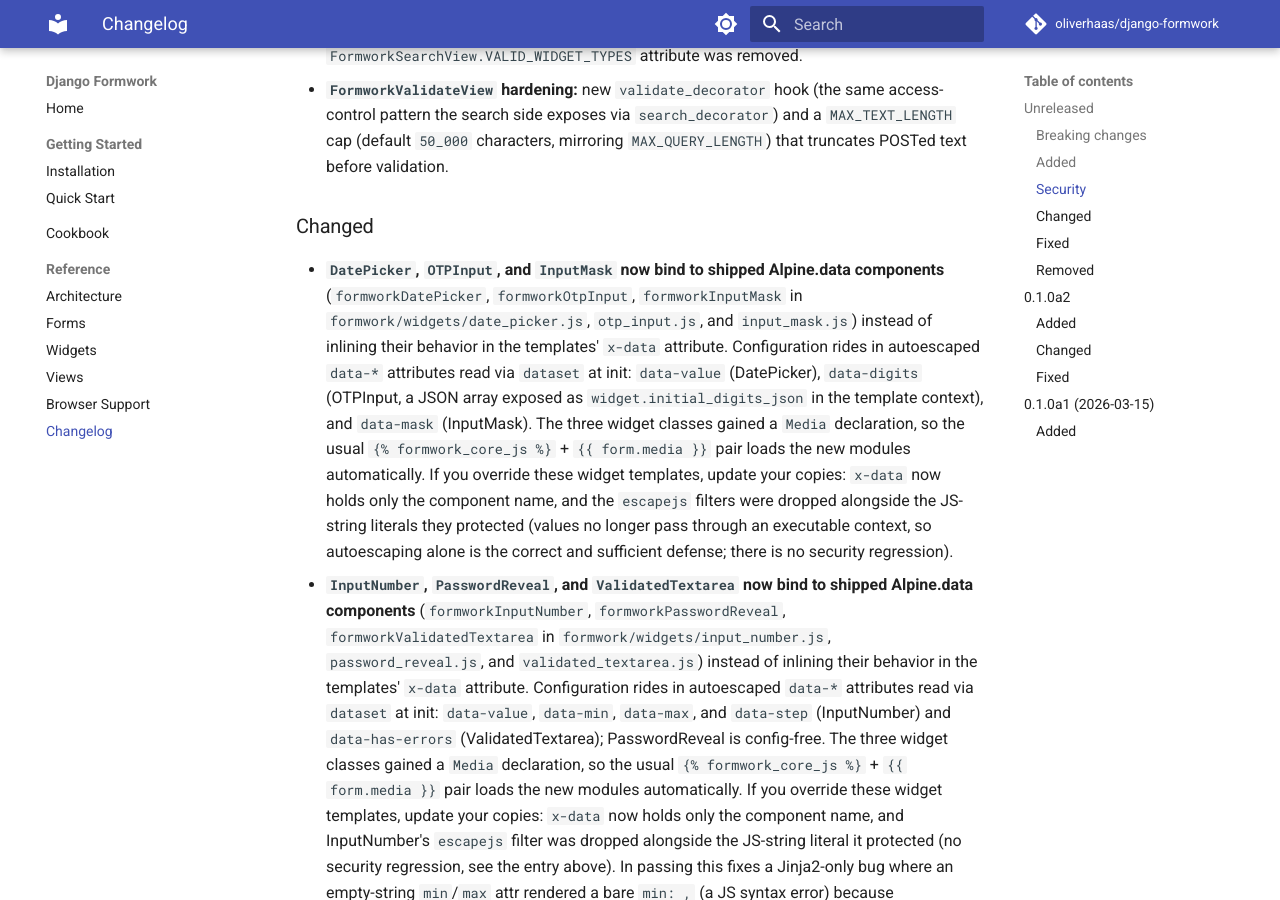
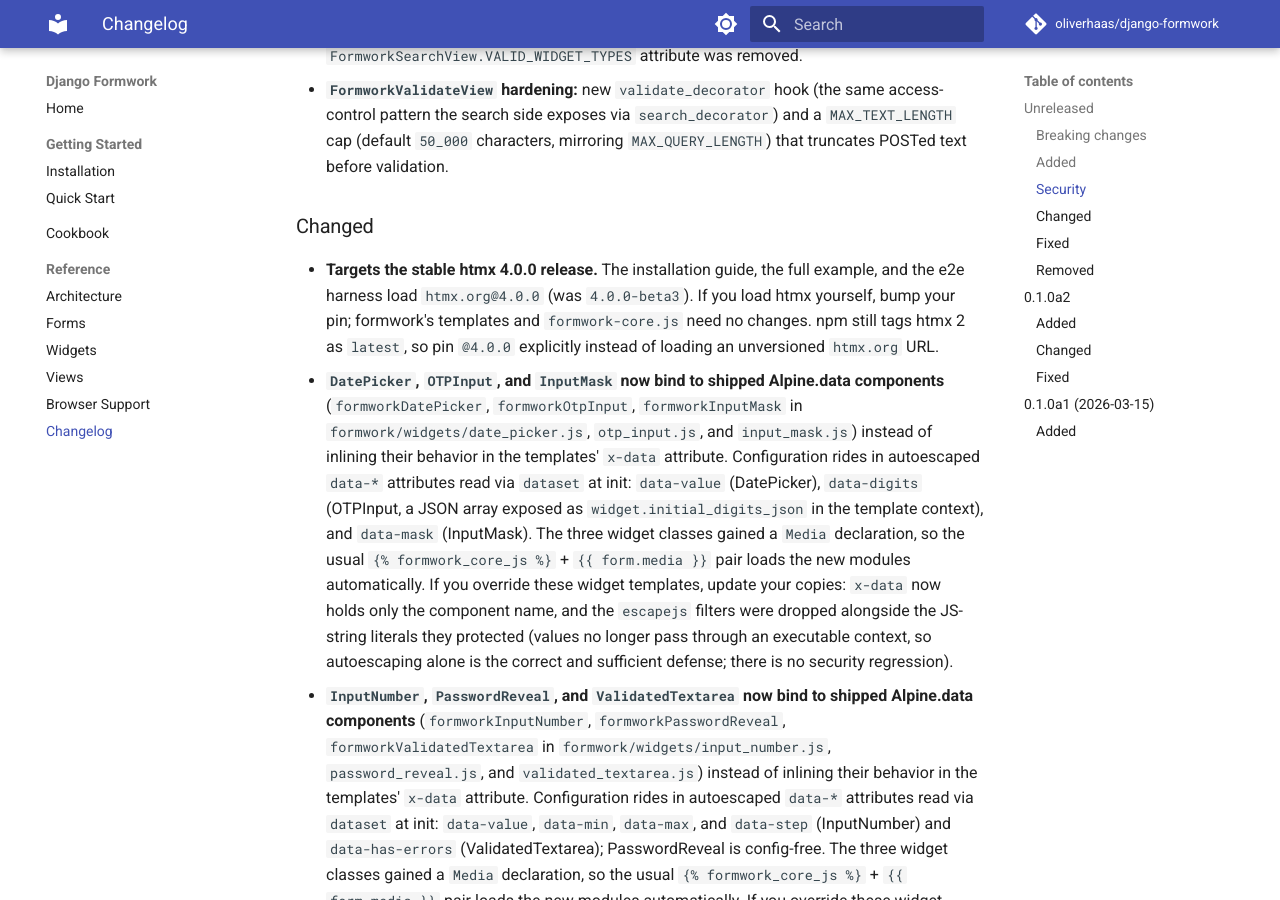
Before and after one commit to oliverhaas/django-formwork, an MkDocs documentation site: the page built from docs/reference/changelog.md, in a window 1280 px wide and 900 px high, scrolled down 1717 px. Built offline with MkDocs 1.6.1 and Material for MkDocs 9.7.7, drawn with Linux system fonts in a browser that asks for light colours; comment, search, counter and statistics services are not loaded; the version menu is left out.

Commit message:
chore(deps): upgrade htmx to 4.0.0

```diff
--- a/docs/reference/changelog.md
+++ b/docs/reference/changelog.md
@@ -69,6 +69,11 @@
 
 ### Changed
 
+- **Targets the stable htmx 4.0.0 release.** The installation guide, the full example, and
+  the e2e harness load `htmx.org@4.0.0` (was `4.0.0-beta3`). If you load htmx yourself,
+  bump your pin; formwork's templates and `formwork-core.js` need no changes. npm still
+  tags htmx 2 as `latest`, so pin `@4.0.0` explicitly instead of loading an unversioned
+  `htmx.org` URL.
 - **`DatePicker`, `OTPInput`, and `InputMask` now bind to shipped Alpine.data components**
   (`formworkDatePicker`, `formworkOtpInput`, `formworkInputMask` in
   `formwork/widgets/date_picker.js`, `otp_input.js`, and `input_mask.js`) instead of inlining
```
Also changed, not shown: docs/getting-started/installation.md (+1 -1 lines), 2 other files.
